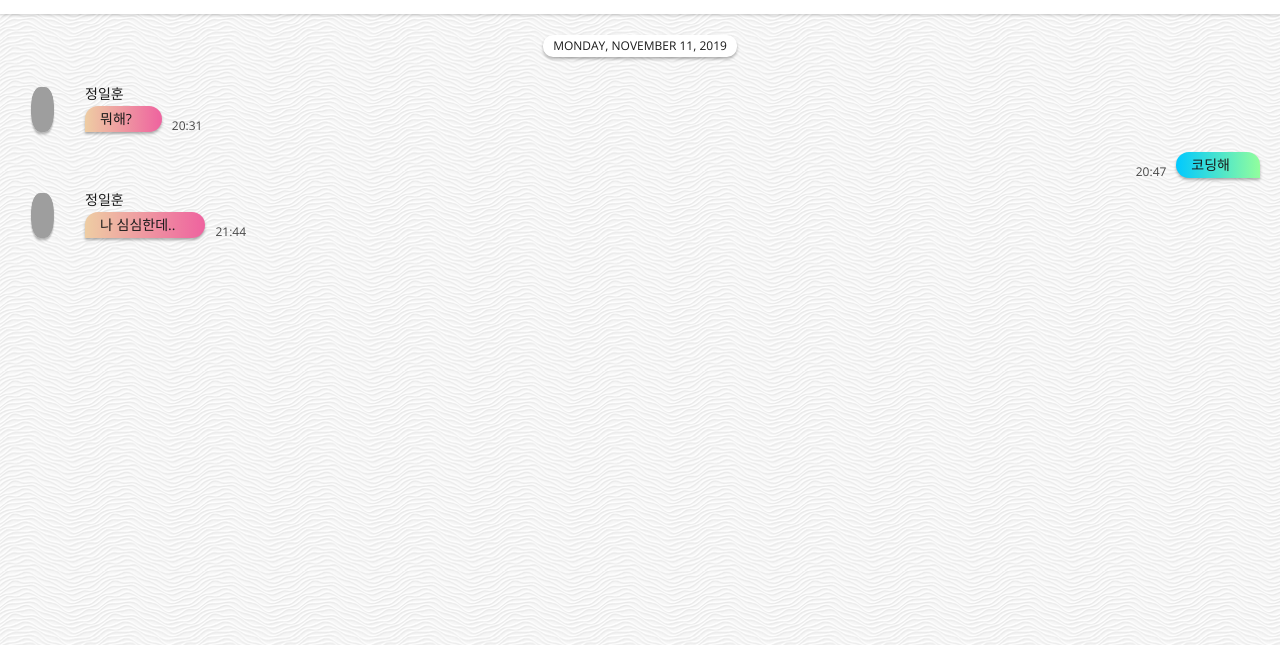
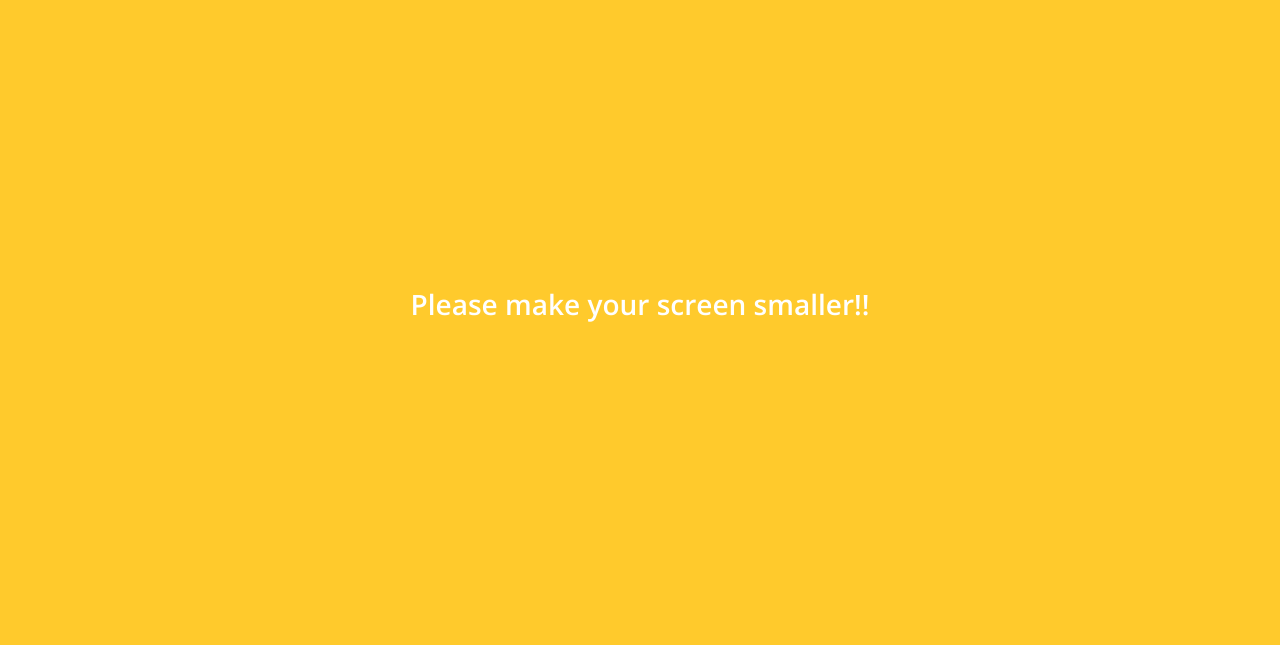
Before and after one commit to eunjung-jenny/kakao-challenge, a plain HTML site: page chat.html in a window 1280 px wide. Shown: the part 96-741 px from the top of the page. Drawn offline with nearby package versions, Linux system fonts and the light colour scheme; grey boxes are pictures that could not be loaded.

Commit message:
Add media query

```diff
--- a/chat.html
+++ b/chat.html
@@ -76,4 +76,9 @@
             <i class="fas fa-microphone"></i>
         </div>
     </div>
+    <div class="bigScreen">
+        <span class="bigScreen__text">Please make your screen smaller!!</span>
+    </div>
 </body>
+
+</html>
--- /dev/null
+++ b/css/mobile.css
@@ -0,0 +1,25 @@
+.bigScreen {
+    position: absolute;
+    width: 100%;
+    height: 100%;
+    top: 0;
+    left: 0;
+    background-color: rgb(255, 202, 44);
+    display: flex;
+    justify-content: center;
+    align-items: center;
+    font-weight: 600;
+    color: white;
+    font-size: 28px;
+    padding: 0px 20px;
+    text-align: center;
+    line-height: 1.5;
+    display: none;
+    z-index: 5;
+}
+
+@media screen and (min-width: 550px){
+    .bigScreen {
+        display: flex;
+    }
+}
--- a/css/style.css
+++ b/css/style.css
@@ -11,6 +11,7 @@
 @import "more.css";
 @import "settings.css";
 @import "chat.css";
+@import "mobile.css";
 
 * {
     box-sizing: border-box;
```
Also changed, not shown: find.html (+3 -0 lines), friends.html (+3 -0 lines), index.html (+3 -0 lines), more.html (+3 -0 lines), settings.html (+3 -0 lines).
